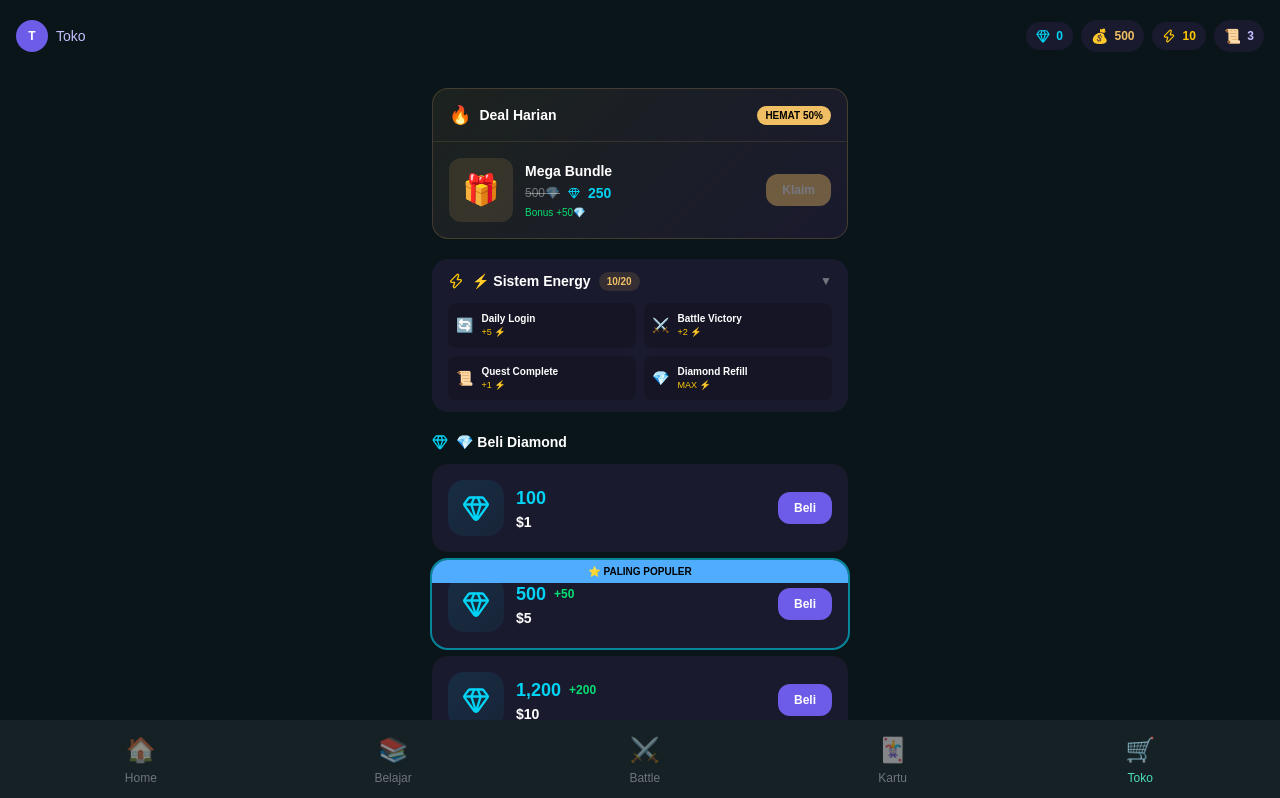
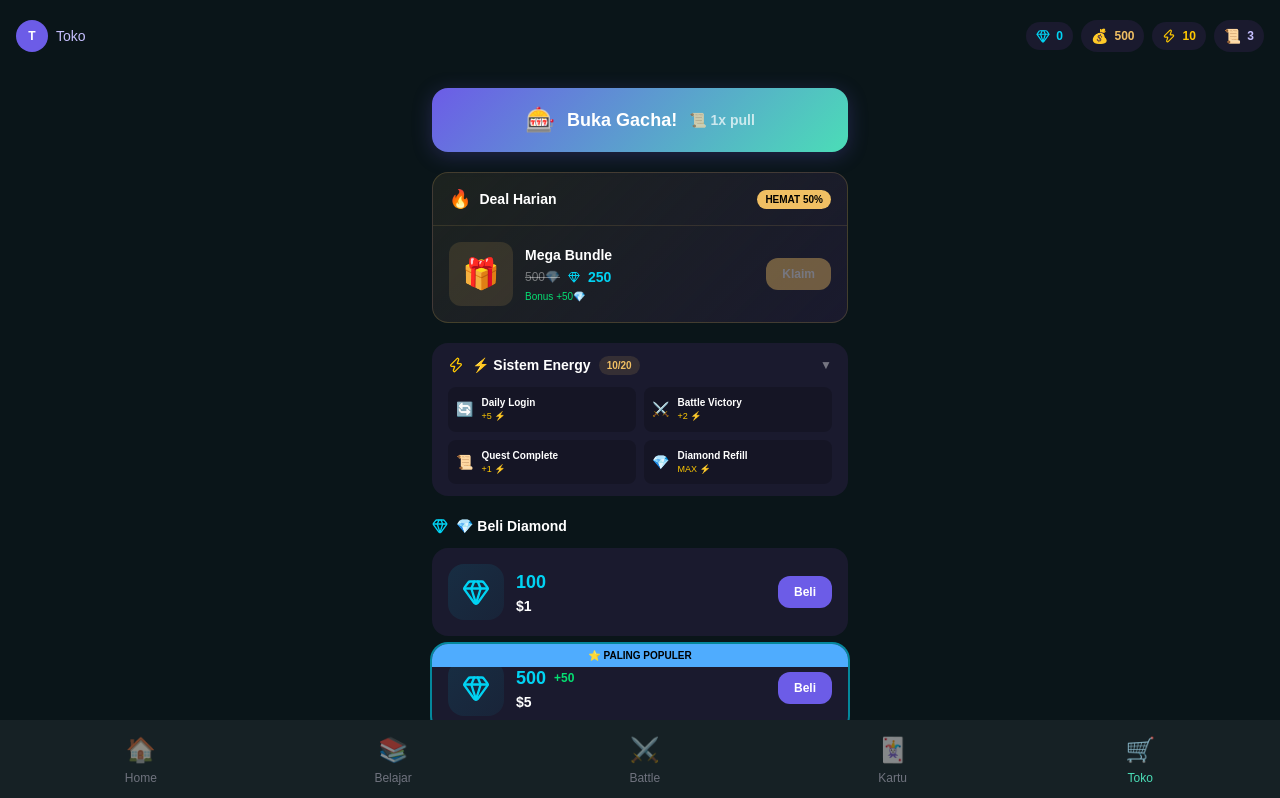
Before and after one commit to tamagoxx/kanjimon, a Next.js app: page /shop in a window 1280 px wide. Shown: the top 798 px of the page. Built offline with nearby package versions, Linux system fonts and the light colour scheme.

Commit message:
fix: add gacha CTA button in shop page

```diff
--- a/src/app/shop/page.tsx
+++ b/src/app/shop/page.tsx
@@ -335,6 +335,18 @@ export default function ShopPage() {
 
       <main className="max-w-md mx-auto px-4 pt-4 space-y-5">
 
+        {/* Gacha CTA */}
+        <motion.button
+          whileTap={{ scale: 0.97 }}
+          onClick={() => router.push('/gacha')}
+          className="w-full py-4 rounded-2xl font-black text-lg flex items-center justify-center gap-3"
+          style={{ background: 'linear-gradient(135deg, #6c5ce7, #4bddb7)', boxShadow: '0 4px 20px #6c5ce740' }}
+        >
+          <span className="text-2xl">🎰</span>
+          <span className="text-white">Buka Gacha!</span>
+          <span className="text-sm text-white/70">📜 1x pull</span>
+        </motion.button>
+
         {/* Daily Deal */}
         <DailyDeal />
 
```
